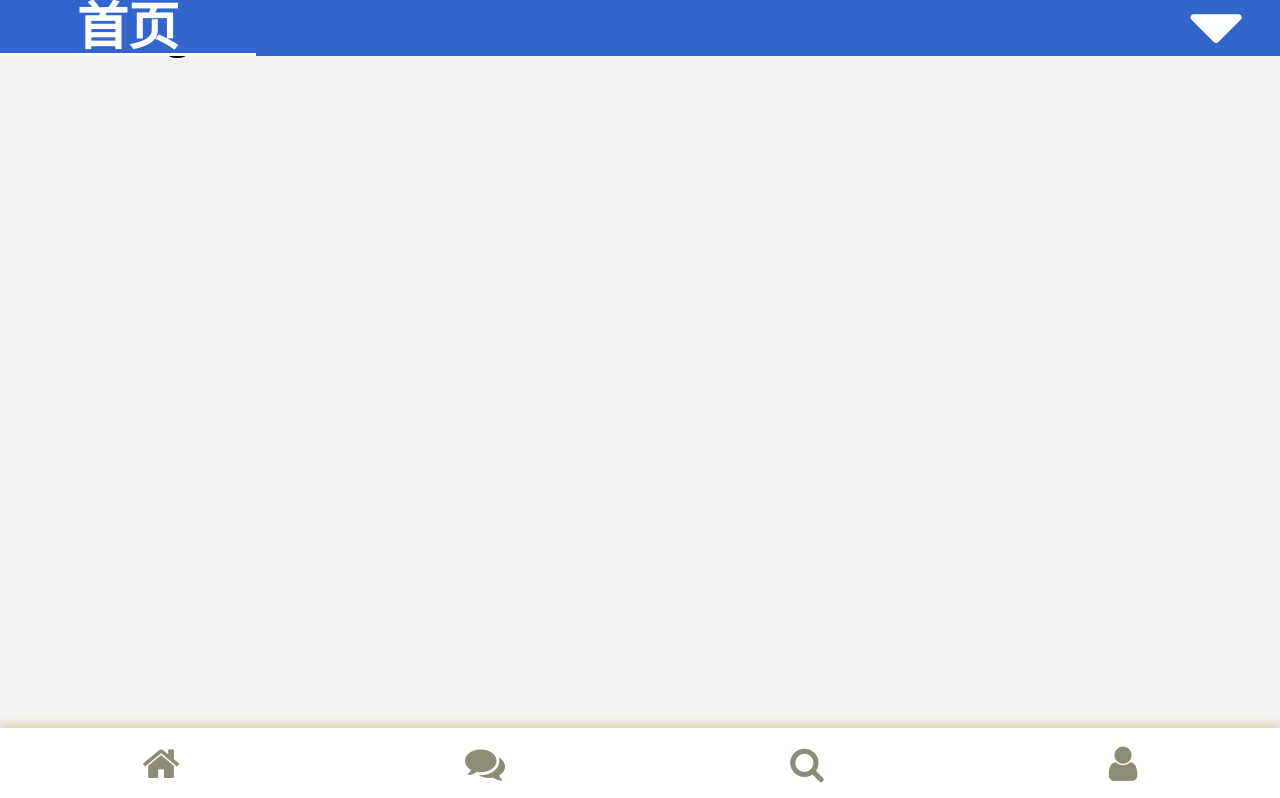
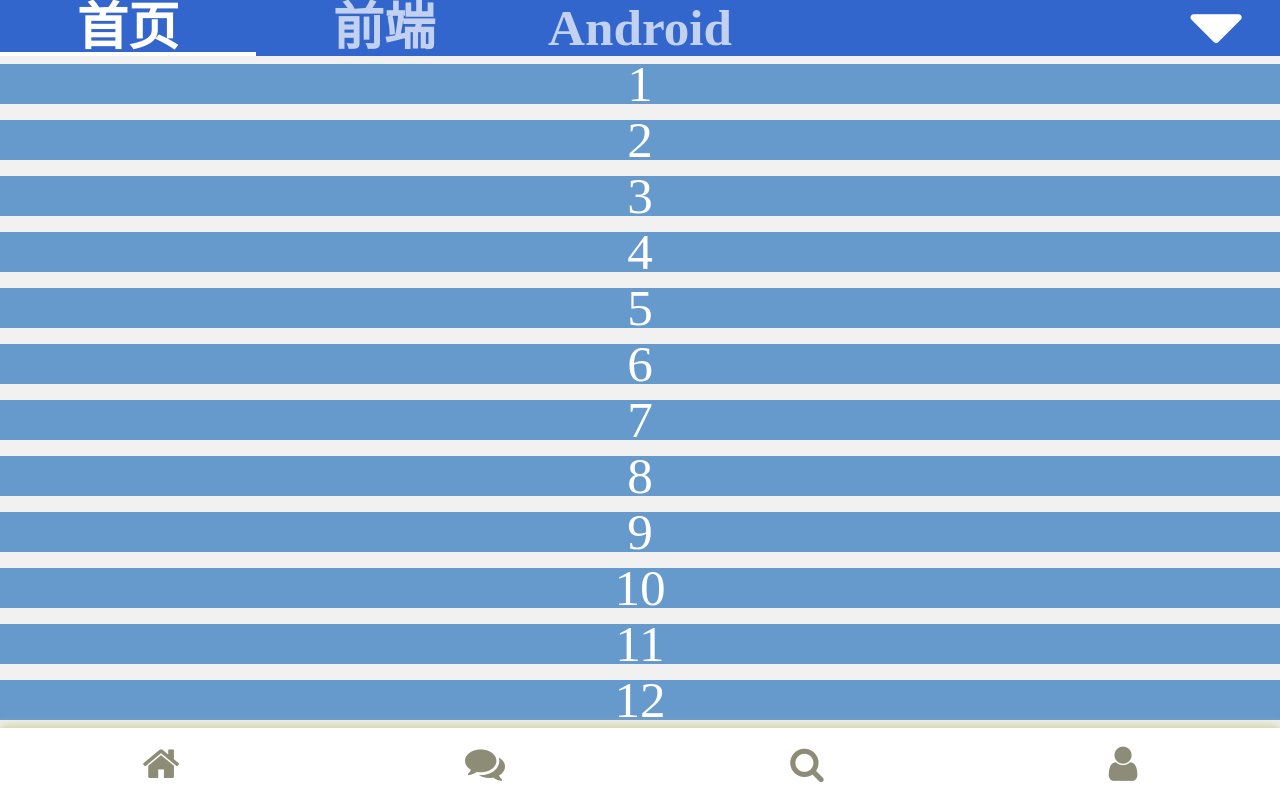
Before and after one commit to MRDANX/developer_community, a Vue app: page /home in a window 1280 px wide. Shown: the top 798 px of the page. Built offline with nearby package versions, Linux system fonts and the light colour scheme.

Commit message:
add customed checkbox component and scrollable main container frame of home page

```diff
--- a/index.html
+++ b/index.html
@@ -2,14 +2,27 @@
 <html>
 
 <head>
+  <title>Developer Community</title>
   <meta charset="utf-8">
-  <meta name="viewport" content="width=device-width,initial-scale=1.0,maximum-scale=1.0,user-scalable=no">
-  <title>Developer Community</title>
+
+  <meta name="viewport" content="width=device-width, initial-scale=1.0, user-scalable=no, minimum-scale=1.0, maximum-scale=1.0"
+  />
+  <!-- <meta name="apple-mobile-web-app-capable" content="yes" />
+  <meta content="telephone=yes" name="format-detection" />
+  <meta name="apple-mobile-web-app-status-bar-style" content="white" />
+  <meta name="x5-fullscreen" content="true" />
+  <meta name="apple-touch-fullscreen" content="yes" /> -->
+  <!-- <link href="css/pc/index.css" type="text/css" rel="stylesheet" /> -->
+  <!-- <link rel="apple-touch-icon" sizes="57x57" href="/static/img/logo.png" />
+  <link href="/static/img/logo.png" rel="shortcut icon" />
+  <link rel="manifest" href="/static/manifest.json"> -->
+
   <script>
-      let html = document.documentElement;
-      let rem = html.getBoundingClientRect().width / 25;
-      html.style.fontSize = rem + 'px';
-    </script>
+    let html = document.documentElement;
+    let rem = html.getBoundingClientRect().width / 25;
+    html.style.fontSize = rem + 'px';
+
+  </script>
 </head>
 
 <body>
--- /dev/null
+++ b/src/components/scroll.vue
@@ -0,0 +1,149 @@
+<template>
+  <div class="wrapper" ref="wrapper">
+    <div>
+      <div class="top-refresh" v-if="isPullingDownRelease" :class="{positionChange:isPullingDown}">
+        <span v-if="isPullingDown" class="loading-tips" ref="loadingTips">释放加载更多</span>
+        <i class="fa fa-spinner fa-pulse" v-else></i>
+      </div>
+      <ul class="content">
+        <li v-for="item in testData" :key="item">
+          {{item}}
+        </li>
+      </ul>
+      <div class="bottom-load" ref="bottomLoad" v-if="isPullingUp">
+        <i class="fa fa-spinner fa-spin"></i>
+      </div>
+    </div>
+    <!-- <i class="fa fa-spinner fa-pulse"></i> -->
+  </div>
+</template>
+
+<script>
+  import BScroll from 'better-scroll'
+  export default {
+    name: 'scroll',
+    data() {
+      return {
+        testData: [],
+        isPullingDown: false,
+        isPullingDownRelease: false,
+        isPullingUp: false
+      }
+    },
+    created() {
+      for (let i = 1; i <= 30; i++) {
+        this.testData.push(i);
+      }
+    },
+    mounted() {
+      this.$nextTick(() => {
+        this.loadData();
+      })
+    },
+    watch: {
+      testData() {
+        this.$nextTick(() => {
+          this.scroll.refresh();
+        })
+      }
+    },
+    methods: {
+      loadData() {
+        //return directively if the wrapper element isn't existed
+        if (!this.$refs.wrapper) {
+          console.error('wrapper is not existed.');
+          return;
+        }
+        //create and initialize scroll if it's not existed
+        if (!this.scroll) {
+          this.scroll = new BScroll(this.$refs.wrapper, {
+            probeType: 2
+          });
+          //excute the handler when scrolling
+          this.scroll.on('scroll', (pos) => {
+            if (pos.y > 10) {
+              //show up the top refreshing
+              this.isPullingDown = true;
+              this.isPullingDownRelease = true;
+              //dynamically calculate the fontSize of the refreshing tips
+              this.$refs.loadingTips.style.fontSize = ((pos.y / 25) + 3) + 'vw';
+            }
+          });
+          //excute the handler when release touch
+          this.scroll.on('touchEnd', (pos) => {
+            if (pos.y > 50) {
+              //execute pull down refresh data procedure if the position y greater than 50
+              this.isPullingDown = false;
+              //asynchronized code here
+              setTimeout(() => {
+                this.testData.unshift('pullDown: ' + (this.testData.length + 1));
+                this.isPullingDownRelease = false;
+              }, 1500);
+            } else if (pos.y <= (this.scroll.maxScrollY - 30)) {
+              //execute pull up load more data procedure if the position y less than maxScrollY -30
+              this.isPullingUp = true;
+              //asynchronized code here
+              setTimeout(() => {
+                this.testData = this.testData.concat([55, 56, 57, 58, 59, 60]);
+                this.isPullingUp = false;
+              }, 1500);
+            } else {
+              this.isPullingUp = false;
+              this.isPullingDown = false;
+              this.isPullingDownRelease = false;
+            }
+          });
+        } else {
+          this.scroll.refresh();
+        }
+      }
+    }
+  }
+
+</script>
+
+<style lang="less" scoped>
+  div.wrapper {
+    width: 100vw;
+    height: 84vh;
+    position: relative;
+    .top-refresh {
+      text-align: center;
+      font-size: 10vw;
+      color: #CCCCCC;
+      &.positionChange {
+        position: absolute;
+        top: -12vw;
+        left: 0;
+        right: 0;
+        margin: auto; //   .loading-tips{
+        // 	transform: scale(1);
+        //   }
+      }
+      .loading-tips {
+        font-size: 3vw; // transform: scale(0);
+        // transition: all .5s;
+      }
+    }
+    .bottom-load {
+      text-align: center;
+      font-size: 8vw;
+      color: #CCCC99;
+    }
+    ul.content {
+      display: flex;
+      flex-direction: column;
+      justify-content: space-around;
+      li {
+        width: 100%;
+        height: 5vh;
+        line-height: 5vh;
+        background-color: #6699CC;
+        margin: 1vh 0;
+        color: white;
+        text-align: center;
+      }
+    }
+  }
+
+</style>
--- a/src/components/subjectBar.vue
+++ b/src/components/subjectBar.vue
@@ -70,7 +70,7 @@
         &::after {
           content: '';
           width: 100%;
-          height: 3px;
+          height: 0.5vh;
           background-color: #ffffff;
           position: absolute;
           bottom: 0;
--- a/src/pages/homePage.vue
+++ b/src/pages/homePage.vue
@@ -9,23 +9,29 @@
     <div class="customize-subject" :class="{active:showCustom}">
       <!-- custom-panel header -->
       <div class="custom-header">
-        <i class="fa fa-arrow-left" @click="toggleCustom"></i>首页特别展示
+        <i class="fa fa-arrow-left" @click="toggleCustom"></i>
+        首页特别展示
       </div>
       <!-- list for customizing subject exclude index 0(item home-page)-->
       <ul class="custom-list">
         <li v-for="(subject,index) in subjectList" :key="index" v-if="index!=0" class="custom-item">
           <i class="fa fa-list-ul"></i>
           <span>{{subject.text}}</span>
-          <input type="checkbox" :value="index" v-model="enabledSubjectsIndex">
+          <!-- custom checkbox component -->
+          <checkbox class="sbuject-chekbox" :isChecked="enabledSubjectsIndex.indexOf(index)!=-1" :index="index" v-on:checkout="checkout"
+          />
         </li>
       </ul>
     </div>
-    <span>homePage</span>
+    <!-- <span>homePage</span> -->
+    <scroll></scroll>
   </div>
 </template>
 
 <script>
   import subjectBar from "@/components/subjectBar";
+  import checkbox from '@/components/checkbox';
+  import scroll from '@/components/scroll';
   export default {
     name: "homePage",
     data() {
@@ -71,14 +77,14 @@
             to: "home"
           }
         ],
-        enabledSubjectsIndex: [0],
+        enabledSubjectsIndex: [0, 1, 2],
         showCustom: false
       };
     },
-    computed:{
-      customizedSubjectList(){
-        let subjectList=[];
-        this.enabledSubjectsIndex.sort().forEach(val=>{
+    computed: {
+      customizedSubjectList() {
+        let subjectList = [];
+        this.enabledSubjectsIndex.sort().forEach(val => {
           subjectList.push(this.subjectList[val]);
         });
         return subjectList;
@@ -93,10 +99,24 @@
         } else {
           document.documentElement.style.overflow = 'scroll';
         }
+      },
+      //customed event handler for customized checkbox
+      checkout(checkbox) {
+        //push the selected subject's index into enabledSubjectsIndex Array if it's checked
+        if (checkbox.isChecked) {
+          this.enabledSubjectsIndex.push(checkbox.index);
+        } else {
+          let indexOfCheckbox = this.enabledSubjectsIndex.indexOf(checkbox.index);
+          if (indexOfCheckbox != -1) {
+            this.enabledSubjectsIndex.splice(indexOfCheckbox, 1);
+          }
+        }
       }
     },
     components: {
-      subjectBar
+      subjectBar,
+      checkbox,
+      scroll
     }
   };
 
@@ -106,11 +126,13 @@
   .home-page {
     width: 100vw;
     position: relative;
+    padding-top: 7vh;
     div.nav {
       width: 100%;
       background-color: #3366cc;
       position: fixed;
       top: 0;
+      z-index: 99;
       height: 7vh;
       .scroll-bar {
         width: 90%;
@@ -123,6 +145,9 @@
         top: 50%;
         transform: translateY(-50%);
         right: 3vw;
+        &:active{
+          background-color: #3366aa;
+        }
       }
     }
     div.customize-subject {
@@ -133,7 +158,7 @@
       transform: translateX(100%);
       width: 100vw;
       height: 100vh;
-      background-color: #f1f1f1;
+      background-color: #F1F1F1;
       z-index: 100;
       &.active {
         transform: translateX(0);
@@ -142,25 +167,38 @@
         width: 100vw;
         height: 7vh;
         background-color: #3366cc;
-        color: #ffffff;
+        color: #FFFFFF;
         font-size: 3.5vh;
         line-height: 7vh;
         i {
           margin: 0 5vw 0 3vw;
+          transform: scaleX(1.3);
         }
       }
       ul.custom-list {
         width: 100vw;
         li.custom-item {
           font-size: 4vh;
+          color: #333333;
           height: 8vh;
           line-height: 8vh;
-          padding: 0 5vw;
-          background-color: #ffffff;
+          padding: 1vw 10vw;
+          background-color: #FFFFFF;
           border-bottom: 1px solid #CCCCCC;
+          display: flex;
+          align-items: center;
+          justify-content: space-between;
           i {
             color: #CCCCCC;
             margin-right: 5vw;
+          }
+          span {
+            flex-grow: 0.8;
+            flex-basis: 8vw;
+          }
+          .sbuject-chekbox {
+            width: 12vw;
+            height: 6vw;
           }
         }
       }
--- a/src/pages/layoutPage.vue
+++ b/src/pages/layoutPage.vue
@@ -22,7 +22,7 @@
 <style lang='less' scoped>
   #homePage {
     width: 100%;
-    height: 800px;
+    // height: 800px;
     background-color: #f1f1f1;
     ul.fixed-nav {
       display: flex;
--- a/src/pages/welcomePage.vue
+++ b/src/pages/welcomePage.vue
@@ -50,8 +50,14 @@
   }
 
   h1 {
-    margin: 1em 0;
+    margin: 5vh 0;
     font-size: 9vw;
+  }
+  h2{
+    font-size: 8vw;
+  }
+  h2 a{
+    font-size: 8vw;
   }
 
 </style>
```
Also changed, not shown: src/components/checkbox.vue (+77 -4 lines), static/img/logo.png (added), static/manifest.json (added).
